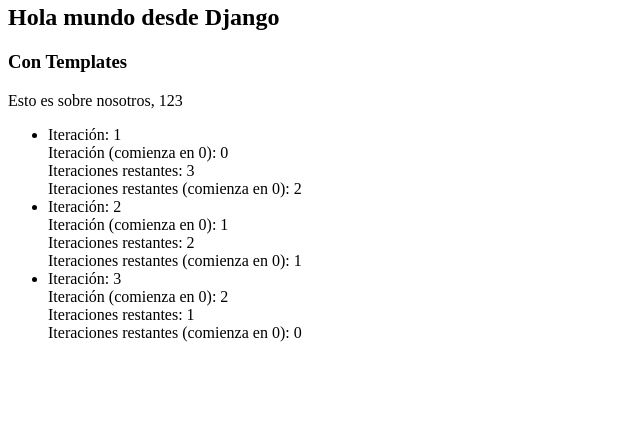
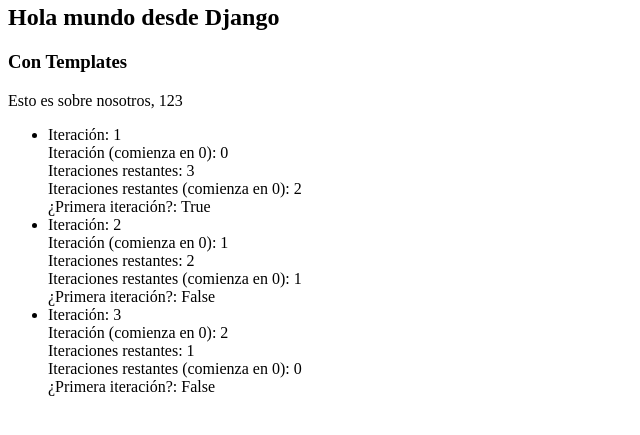
Before and after one commit to Eduardo-P/pw2-Teoria-Django, a Django app: page / in a window 1280 px wide. Shown: the part 164-599 px from the top of the page, without its empty margins (0-640 px from the left). Run offline with Django 5.2, Linux system fonts and the light colour scheme.

Commit message:
Utilizando la variable 'first' de forloop, que devuelve 'True' si se encuentra en la primera iteracion del bucle

```diff
--- a/listaContactos/templates/home.html
+++ b/listaContactos/templates/home.html
@@ -20,6 +20,7 @@
                     Iteración (comienza en 0): {{ forloop.counter0 }}<br>
                     Iteraciones restantes: {{ forloop.revcounter }}<br>
                     Iteraciones restantes (comienza en 0): {{ forloop.revcounter0 }}<br>
+                    ¿Primera iteración?: {{ forloop.first }}<br>
                 </li>
             {% endfor %}
         </ul/>
```
